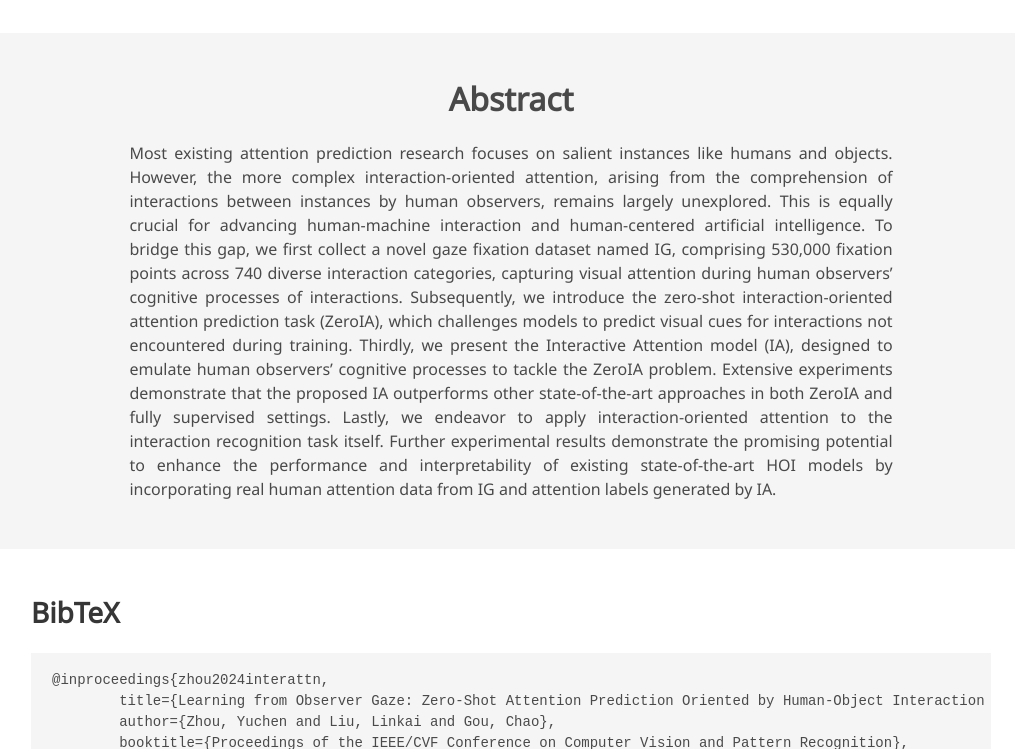
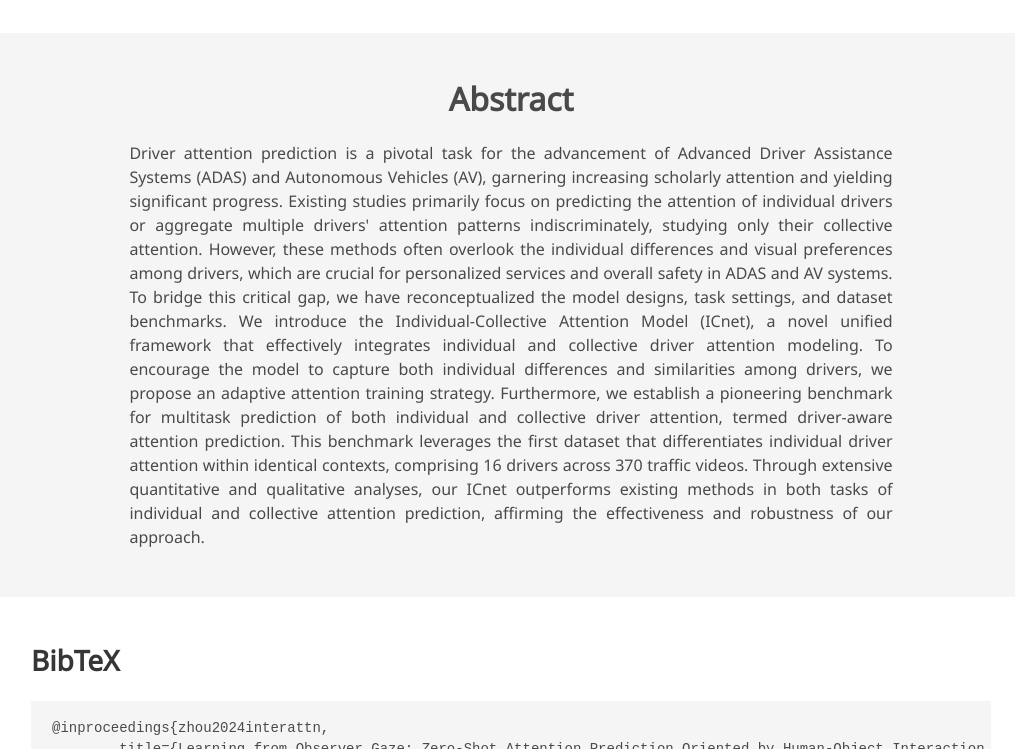
Before and after one commit to yuchen2199/Individual-Collective-Attention, a plain HTML site: page index.html in a window 1280 px wide. Shown: the part 703-1452 px from the top of the page, without its empty margins (129-1144 px from the left). Drawn offline with nearby package versions, Linux system fonts and the light colour scheme; some icons are missing; a web font is replaced by a local one.

Commit message:
Update index.html

```diff
--- a/index.html
+++ b/index.html
@@ -117,7 +117,8 @@
         <h2 class="title is-3">Abstract</h2>
         <div class="content has-text-justified">
 <p>
- Most existing attention prediction research focuses on salient instances like humans and objects. However, the more complex interaction-oriented attention, arising from the comprehension of interactions between instances by human observers, remains largely unexplored. This is equally crucial for advancing human-machine interaction and human-centered artificial intelligence. To bridge this gap, we first collect a novel gaze fixation dataset named IG, comprising 530,000 fixation points across 740 diverse interaction categories, capturing visual attention during human observers’ cognitive processes of interactions. Subsequently, we introduce the zero-shot interaction-oriented attention prediction task (ZeroIA), which challenges models to predict visual cues for interactions not encountered during training. Thirdly, we present the Interactive Attention model (IA), designed to emulate human observers’ cognitive processes to tackle the ZeroIA problem. Extensive experiments demonstrate that the proposed IA outperforms other state-of-the-art approaches in both ZeroIA and fully supervised settings. Lastly, we endeavor to apply interaction-oriented attention to the interaction recognition task itself. Further experimental results demonstrate the promising potential to enhance the performance and interpretability of existing state-of-the-art HOI models by incorporating real human attention data from IG and attention labels generated by IA.
+Driver attention prediction is a pivotal task for the advancement of Advanced Driver Assistance Systems (ADAS) and Autonomous Vehicles (AV), garnering increasing scholarly attention and yielding significant progress. Existing studies primarily focus on predicting the attention of individual drivers or aggregate multiple drivers' attention patterns indiscriminately, studying only their collective attention.
+However, these methods often overlook the individual differences and visual preferences among drivers, which are crucial for personalized services and overall safety in ADAS and AV systems. To bridge this critical gap, we have reconceptualized the model designs, task settings, and dataset benchmarks. We introduce the Individual-Collective Attention Model (ICnet), a novel unified framework that effectively integrates individual and collective driver attention modeling. To encourage the model to capture both individual differences and similarities among drivers, we propose an adaptive attention training strategy. Furthermore, we establish a pioneering benchmark for multitask prediction of both individual and collective driver attention, termed driver-aware attention prediction. This benchmark leverages the first dataset that differentiates individual driver attention within identical contexts, comprising 16 drivers across 370 traffic videos. Through extensive quantitative and qualitative analyses, our ICnet outperforms existing methods in both tasks of individual and collective attention prediction, affirming the effectiveness and robustness of our approach.
 </p>
         </div>
       </div>
```
